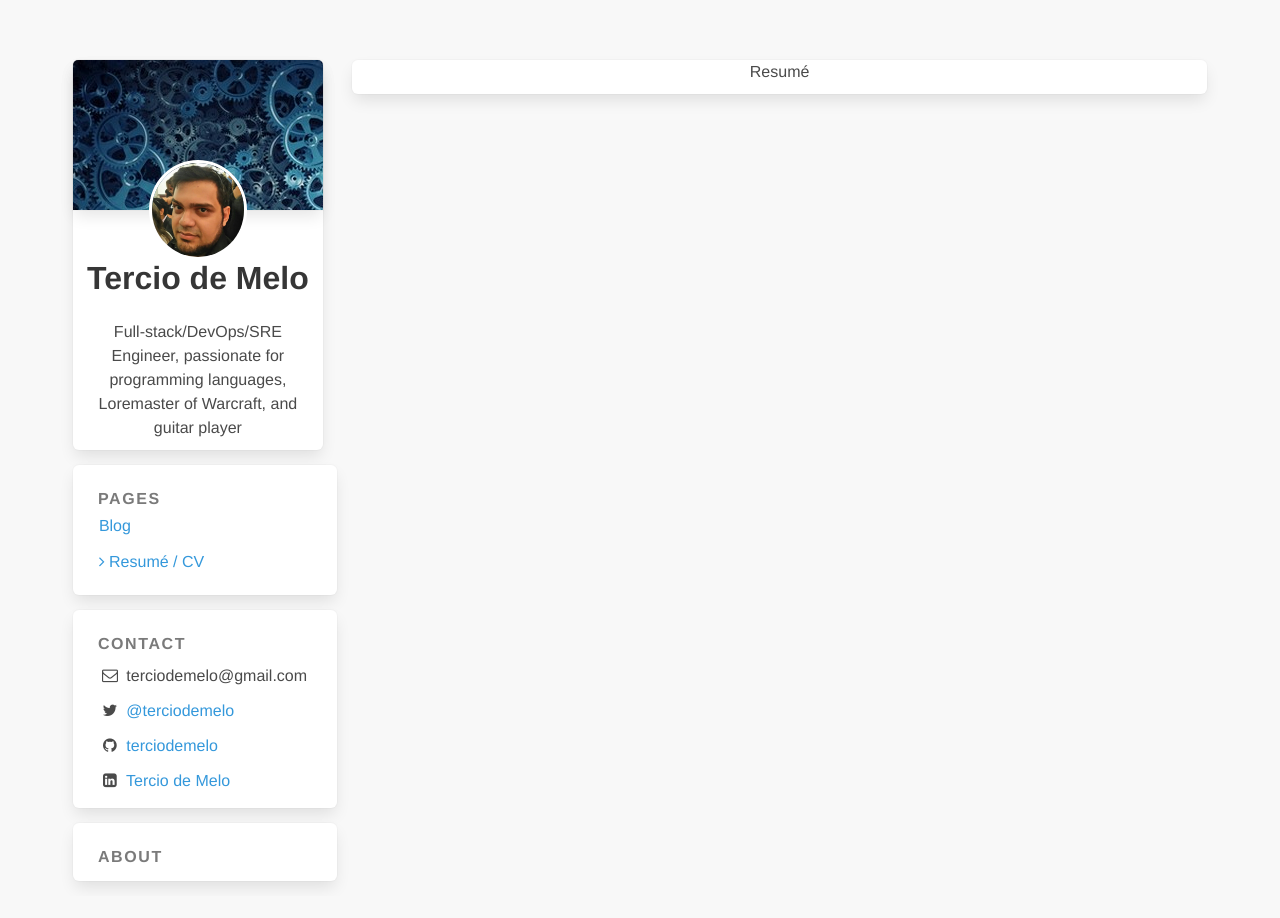
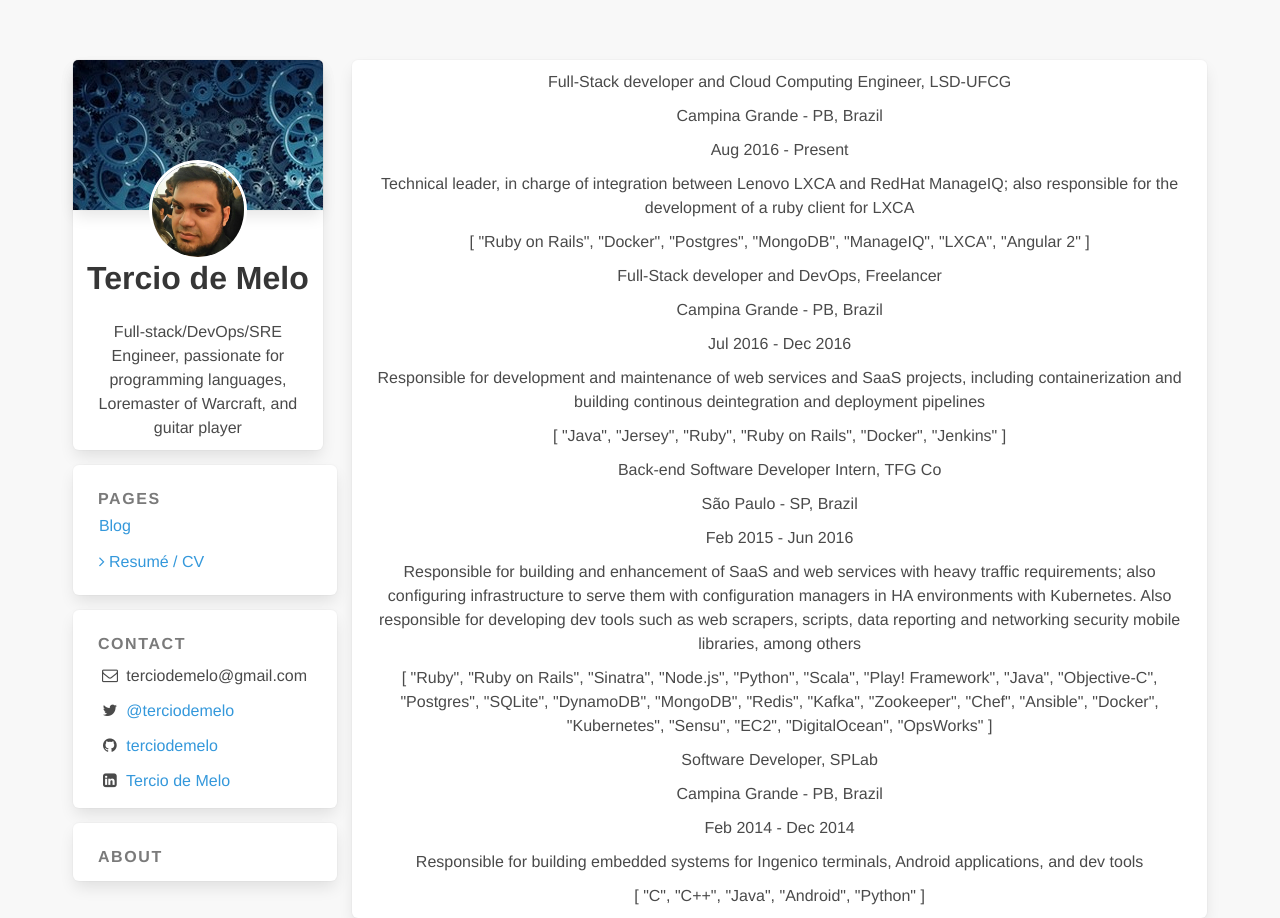
Before and after one commit to terciodemelo/tercio.me, a Vue app: page /resume in a window 1280 px wide. Before the commit the page ends 896 px from the top, so only its background shows below. Built offline with nearby package versions, Linux system fonts and the light colour scheme; what vue-resource would draw is missing.

Commit message:
Adds Experience component to project
Each Experience component describes a job experience in the resumé

```diff
--- a/src/components/Resume.vue
+++ b/src/components/Resume.vue
@@ -1,14 +1,88 @@
 <template>
   <div id="resume">
     <div class="box">
-      Resumé
+      <experience v-for="experience in experiences"
+                  :title="experience.title"
+                  :where="experience.where"
+                  :period="experience.period"
+                  :description="experience.description"
+                  :technologies="experience.technologies">
+      </experience>
     </div>
   </div>
 </template>
 
 <script>
+import Experience from './resume/Experience'
+
 export default {
-  name: 'resume'
+  name: 'resume',
+  components: {
+    Experience
+  },
+  data () {
+    return {
+      experiences: [
+        {
+          title: `Full-Stack developer and Cloud Computing Engineer,
+            LSD-UFCG`,
+          where: 'Campina Grande - PB, Brazil',
+          period: 'Aug 2016 - Present',
+          description: `
+            Technical leader, in charge of integration between Lenovo LXCA
+            and RedHat ManageIQ; also responsible for the development of a
+            ruby client for LXCA`,
+          technologies: [
+            'Ruby on Rails', 'Docker', 'Postgres', 'MongoDB', 'ManageIQ',
+            'LXCA', 'Angular 2'
+          ]
+        },
+        {
+          title: 'Full-Stack developer and DevOps, Freelancer ',
+          where: 'Campina Grande - PB, Brazil',
+          period: 'Jul 2016 - Dec 2016',
+          description: `
+            Responsible for development and maintenance of web services
+            and SaaS projects, including containerization and building
+            continous deintegration and deployment pipelines`,
+          technologies: [
+            'Java', 'Jersey', 'Ruby', 'Ruby on Rails', 'Docker', 'Jenkins'
+          ]
+        },
+        {
+          title: 'Back-end Software Developer Intern, TFG Co',
+          where: 'São Paulo - SP, Brazil',
+          period: 'Feb 2015 - Jun 2016',
+          description: `
+            Responsible for building and enhancement of SaaS and web
+            services with heavy traffic requirements; also configuring
+            infrastructure to serve them with configuration managers in
+            HA environments with Kubernetes. Also responsible for
+            developing dev tools such as web scrapers, scripts, data
+            reporting and networking security mobile libraries, among
+            others`,
+          technologies: [
+            'Ruby', 'Ruby on Rails', 'Sinatra', 'Node.js', 'Python',
+            'Scala', 'Play! Framework', 'Java', 'Objective-C', 'Postgres',
+            'SQLite', 'DynamoDB', 'MongoDB', 'Redis', 'Kafka', 'Zookeeper',
+            'Chef', 'Ansible', 'Docker', 'Kubernetes', 'Sensu', 'EC2',
+            'DigitalOcean', 'OpsWorks'
+          ]
+        },
+        {
+          title: 'Software Developer, SPLab',
+          where: 'Campina Grande - PB, Brazil',
+          period: 'Feb 2014 - Dec 2014',
+          description: `
+            Responsible for building embedded systems for Ingenico
+            terminals, Android applications, and dev tools`,
+          technologies: [
+            'C', 'C++', 'Java', 'Android', 'Python'
+          ]
+        }
+      ]
+    }
+  }
 }
 </script>
 
--- /dev/null
+++ b/src/components/resume/Experience.vue
@@ -0,0 +1,19 @@
+<template>
+  <div id="experience">
+    <p>{{ title }}</p>
+    <p>{{ where }}</p>
+    <p>{{ period }}</p>
+    <p>{{ description }}</p>
+    <p>{{ technologies }}</p>
+  </div>
+</template>
+
+<script>
+export default {
+  name: 'experience',
+  props: ['title', 'where', 'period', 'description', 'technologies']
+}
+</script>
+
+<style scoped>
+</style>
```
